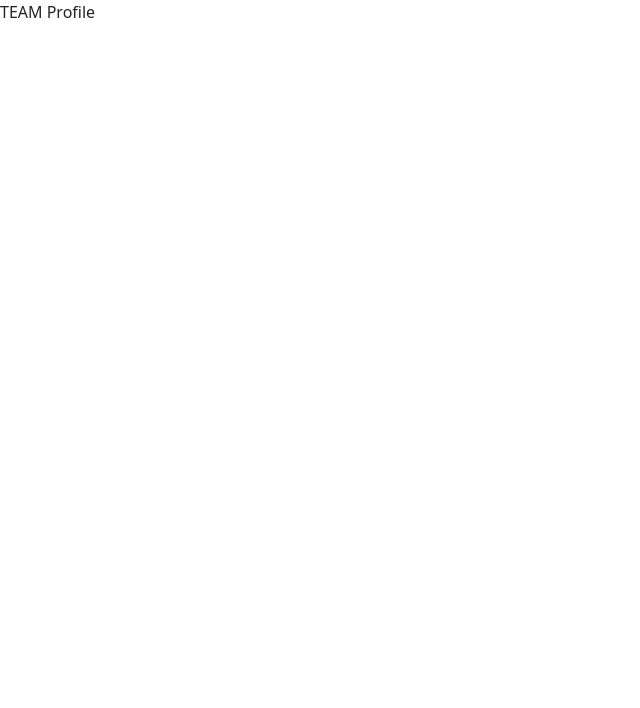
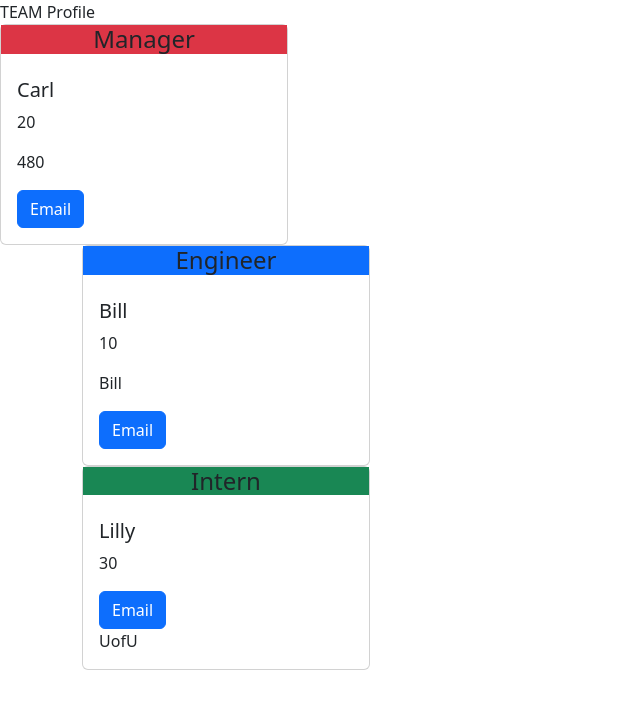
Before and after one commit to Firm-Tofu10/MyTeamGen, a website: page index.html in a window 1280 px wide. Shown: the whole page, without its empty margins (0-640 px from the left). Drawn offline with nearby package versions, Linux system fonts and the light colour scheme.

Commit message:
New HTML Gen
fixed spelling in the read me file

```diff
--- a/index.html
+++ b/index.html
@@ -8,14 +8,38 @@
     </head>
     <body>
     <header class="bg-warning><h1>TEAM Profile </h1></header>
-
+    <div class="card" style="width: 18rem;">
+            <h4 class="card-title bg-danger text-center">Manager</h4>
+            <div class="card-body">
+              <h5 class="card-title">Carl</h5>
+              <p class="card-text">20</p>
+              <p class="card-text">480</p>
+              <a href="mailto:Carl@gmail.com" class="btn btn-primary">Email</a>
+              </div>
+          </div>
     <section class="container d-flex flex-wrap">
     </section>
     <section class="container d-flex flex-wrap">
-
+    <div class="card" style="width: 18rem;">
+            <h4 class="card-title bg-primary text-center">Engineer</h4>
+            <div class="card-body">
+              <h5 class="card-title">Bill</h5>
+              <p class="card-text">10</p>
+              <p class="card-text">Bill</p>
+              <a href="mailto:billy@gmail.com" class="btn btn-primary">Email</a>
+            </div>
+          </div>
     </section>
     <section class="container d-flex flex-wrap">
-
+    <div class="card" style="width: 18rem;">
+            <h4 class="card-title bg-success text-center">Intern</h4>
+            <div class="card-body">
+              <h5 class="card-title">Lilly</h5>
+              <p class="card-text">30</p>
+              <a href="mailto:Lilly@gmail.com" class="btn btn-primary">Email</a>
+              <p class="card-text">UofU</p>
+            </div>
+          </div>
     </section>
       <script src="https://cdn.jsdelivr.net/npm/bootstrap@5.2.0-beta1/dist/js/bootstrap.bundle.min.js" integrity="sha384-pprn3073KE6tl6bjs2QrFaJGz5/SUsLqktiwsUTF55Jfv3qYSDhgCecCxMW52nD2" crossorigin="anonymous"></script>
     </body>
```
Also changed, not shown: README (2).md (+1 -1 lines), 1 other file.
